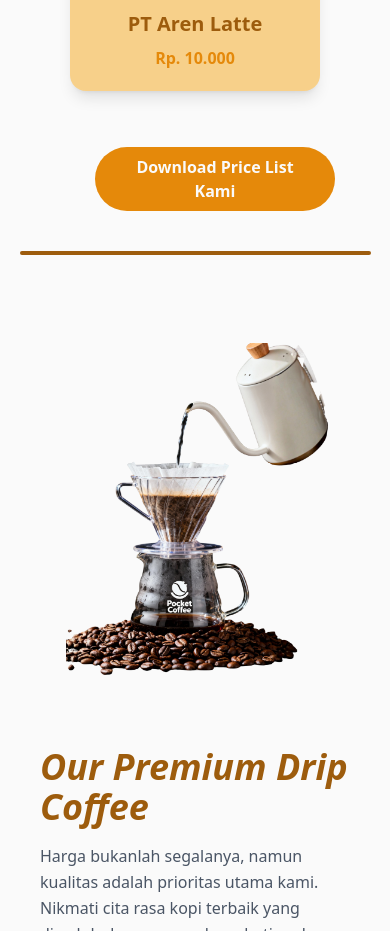
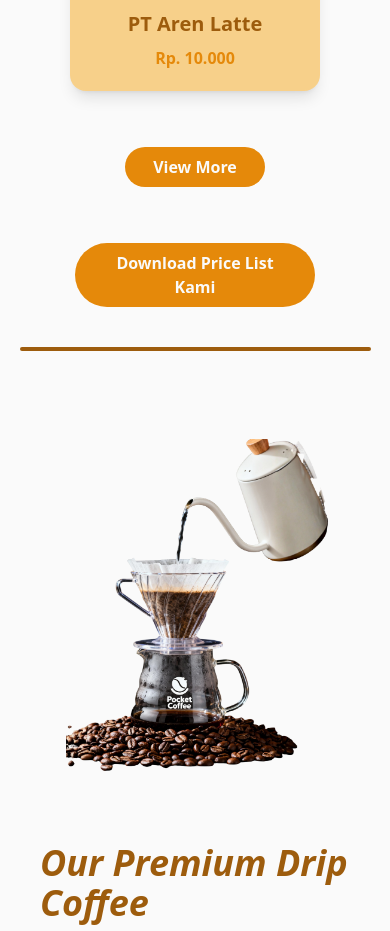
Before and after one commit to Athrsyd/Pocket-Coffe, a React (Vite) app: page / in a window 390 px wide. Shown: the part 3800-4731 px from the top of the page. Built offline with nearby package versions, Linux system fonts and the light colour scheme; a web font is replaced by a local one.

Commit message:
modified:   src/Components/BFY/BFY.jsx 	modified:   src/Components/Navbar/Navbar.jsx

```diff
--- a/src/Components/BFY/BFY.jsx
+++ b/src/Components/BFY/BFY.jsx
@@ -50,9 +50,9 @@ const BFY = () => {
             </Link>
           ))}
         </div>
-        <div className="flex justify-center gap-10 items-center mt-10">
+        <div className="flex flex-col md:flex-row justify-center gap-10 items-center mt-10">
           <Link to="/product">
-            <button className="w-35 hidden sm:block bg-secondary hover:bg-primary text-putih font-semibold py-2 rounded-full mt-4 transition-all ease-in-out duration-300 px-6">
+            <button className="w-35 bg-secondary hover:bg-primary text-putih font-semibold py-2 rounded-full mt-4 transition-all ease-in-out duration-300 px-6">
               View More
             </button>
           </Link>
--- a/src/Components/Navbar/Navbar.jsx
+++ b/src/Components/Navbar/Navbar.jsx
@@ -50,7 +50,7 @@ const Navbar = () => {
           className="bg-primary/95 mx-4 mt-2 rounded-2xl shadow-xl border border-accent/30 animate-zoom-in"
           onClick={(e) => e.stopPropagation()}
         >
-          <ul className="flex flex-col py-4">
+          <ul className="flex flex-col py-4 z-50">
             <li>
               <a
                 href="#home"
```
